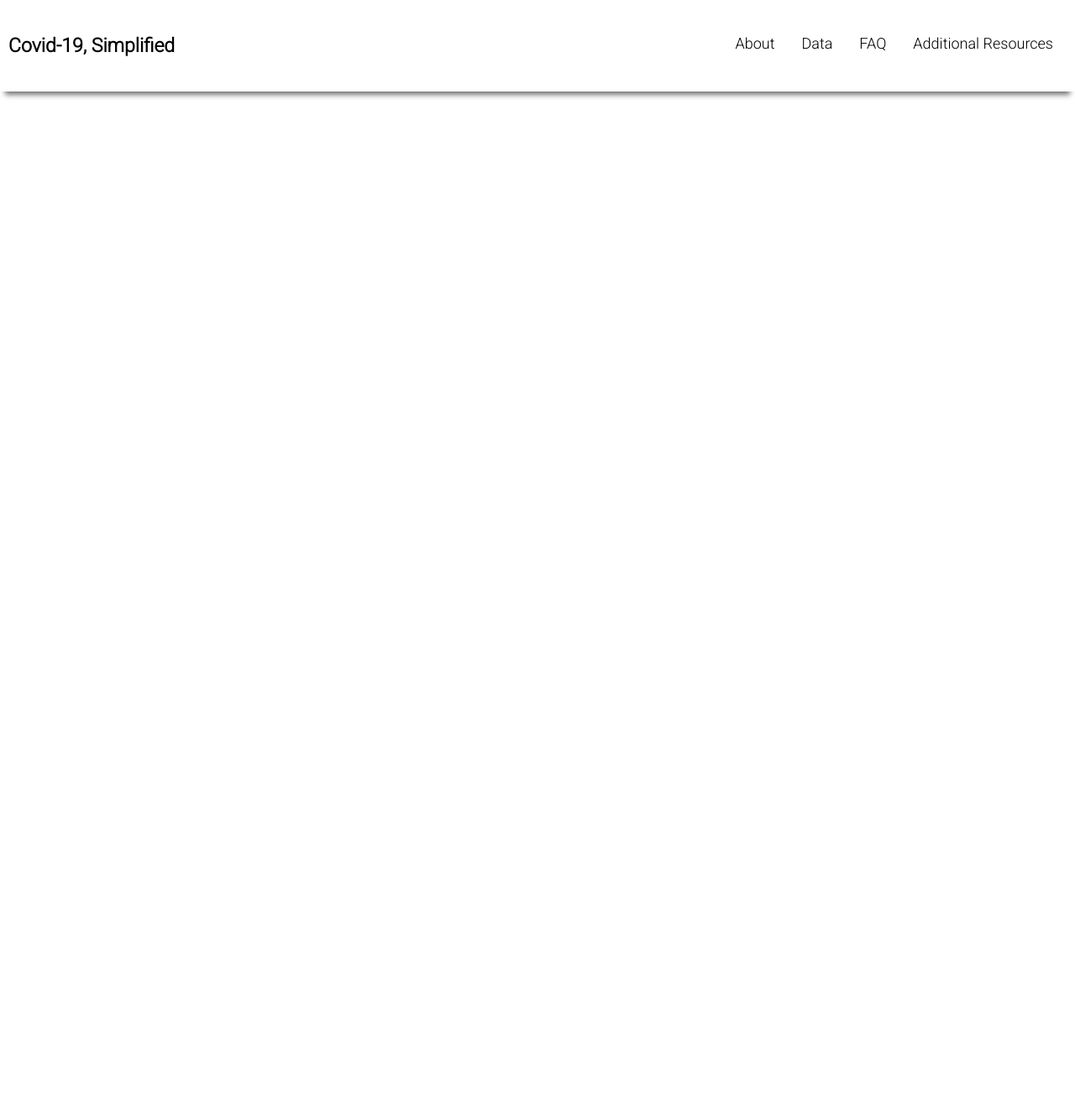
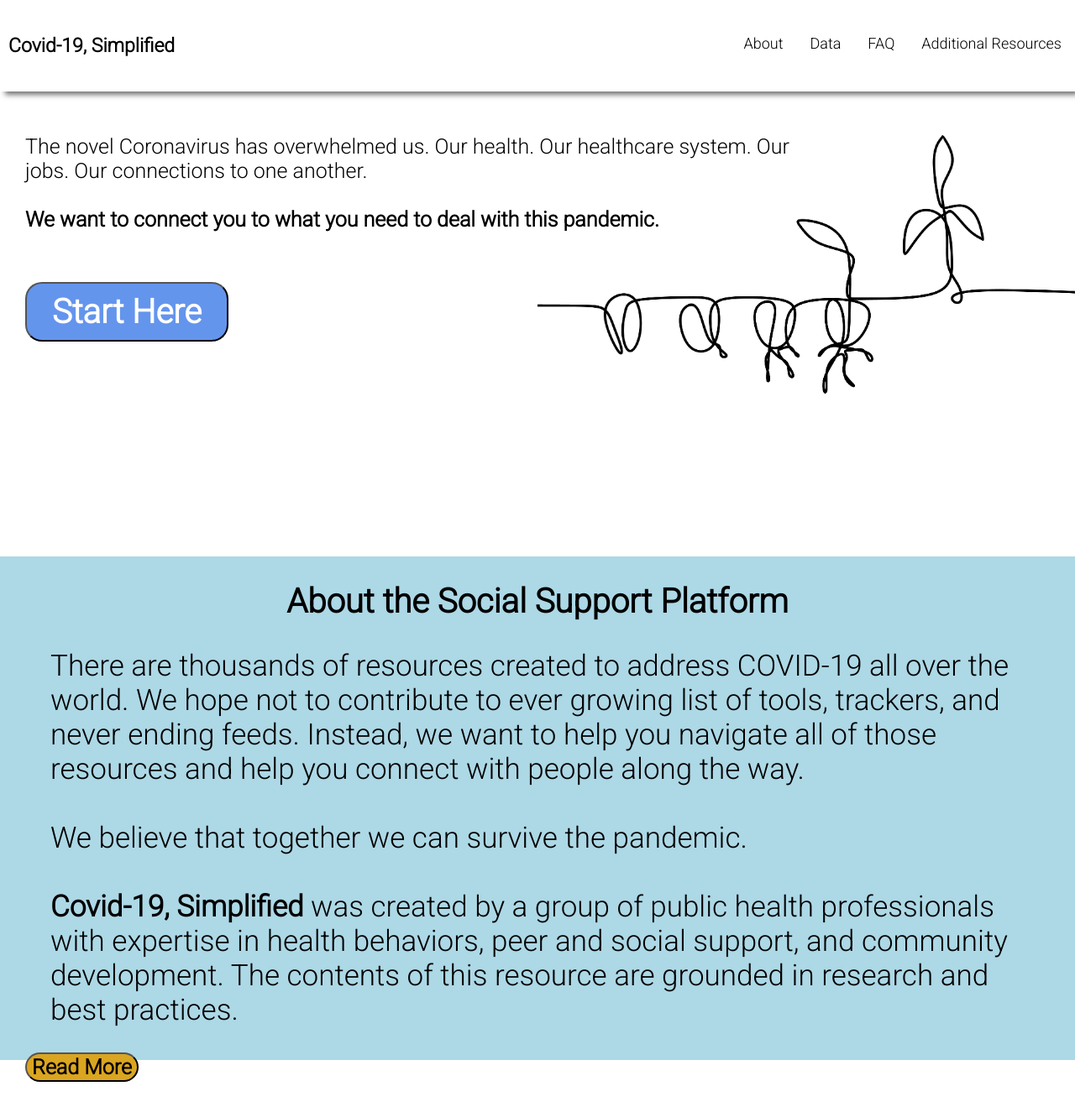
Before and after one commit to alexiscameronfrankel/covid19, a React (Create React App) app: page / in a window 1280 px wide. Shown: the whole page at 84% size. Before the commit the page ends 800 px from the top, so only its background shows below. Built offline with nearby package versions, Linux system fonts and the light colour scheme.

Commit message:
added sections...tweaked nav

```diff
--- a/src/App.css
+++ b/src/App.css
@@ -1,6 +1,3 @@
-/* yummy off-white: #fefdfb */
-
-
 @import url('https://fonts.googleapis.com/css2?family=Roboto:wght@300&display=swap');
 
 html, body {
@@ -16,9 +13,13 @@ html, body {
 nav {
   background: white;
   padding: 5px;
+  /* DEBUG THIS LATER WHEN YOU GET THE CHANCE....GETS COVERED BY THE BACKGROUND IMAGE BY START SECTION*/
   -webkit-box-shadow: 0 10px 6px -6px #777;
   -moz-box-shadow: 0 10px 6px -6px #777;
    box-shadow: 0 10px 6px -6px #777;
+  /* border-bottom: 2px solid rgb(0,0,0, 0.3); */
+  position: fixed;
+  width:100%;
 }
 
 nav ul {
@@ -68,7 +69,7 @@ nav ul li.logo {
   font-size: 23px;
   font-weight: 600;
   cursor: default;
-  /* USER-SELECT In web browsers, if you double-click on some text it will be selected/highlighted. This property can be used to prevent this. */
+  /* USER-SELECT In web browsers, if you double-click on some text it will be selected/highlighted. This property can be used to prevent this...CONSIDER CHANGING THIS */
   user-select: none;
   /* text-align: start; */
 }
@@ -95,7 +96,7 @@ nav ul li.btn {
 
 @media all and (max-width: 900px){
   nav{
-    padding: 5px 30px;
+    padding: 5px;
   }
   nav ul li.nav_items{
     width:100%;
@@ -120,3 +121,64 @@ nav ul li.btn {
     opacity: 0;
   }
 }
+
+
+/*--------START SECTION STYLES IN HOME.JS--------------*/
+
+#start {
+  padding-top: 30px;
+  height: 75vh;
+  background-image:url('/./startpic.png');
+  background-color:white;
+  background-size: 50%;
+  background-position: right;
+  background-repeat: no-repeat;
+}
+
+#start_content{
+  padding-top: 100px; /*you have to mess around with this*/
+  font-size: 25px;
+  margin: 30px;
+  width:75%;
+}
+
+#start_btn{
+  background-color: cornflowerblue;
+  padding: 10px 30px;
+  margin-top: 60px;
+  font-size: 40px;
+  font-family: 'Roboto', sans-serif;
+  border-radius: 20px;
+  font-weight: 900;
+  color: white;
+
+}
+
+/*-- second section start --*/
+
+#about_home{
+  height: 75vh;
+  background-color: lightblue;
+}
+
+#about_home h1{
+  text-align: center;
+  font-weight: bolder;
+  font-size: 40px;
+  padding-top: 30px;
+}
+
+#about_home article{
+  padding: 0px 60px;
+  font-size: 35px;
+}
+
+#about_home_btn{
+  background-color: goldenrod;
+  font-family: 'Roboto', sans-serif;
+  font-weight: 900;
+  font-size: 25px;
+  border-radius: 20px;
+  margin: 30px;
+
+}
--- a/src/App.js
+++ b/src/App.js
@@ -1,11 +1,13 @@
 import React from 'react';
 import './App.css';
 import Navbar from './components/Navbar';
+import Home from './components/Home';
 
 function App() {
   return (
     <div>
       <Navbar/>
+      <Home/>
     </div>
   );
 }
--- a/src/components/Home.js
+++ b/src/components/Home.js
@@ -3,9 +3,29 @@ import React, { Component } from 'react';
 class Home extends Component {
     render() {
         return (
-            <div>
-
-            </div>
+            <>
+              <section id="start">
+                 <article id="start_content">
+                     The novel Coronavirus has overwhelmed us. Our health. Our healthcare system. Our jobs. Our connections to one another.
+                    <br/><br/>
+                     <div>
+                        <b> We want to connect you to what you need to deal with this pandemic. </b>
+                     </div>
+                     <button id="start_btn" type="button">Start Here</button>
+                 </article>
+              </section>
+              <section id="about_home">
+                <h1>About the Social Support Platform</h1>
+                <article>
+                    There are thousands of resources created to address COVID-19 all over the world. We hope not to contribute to ever growing list of tools, trackers, and never ending feeds. Instead, we want to help you navigate all of those resources and help you connect with people along the way.
+                    <br/><br/>
+                    We believe that together we can survive the pandemic.
+                    <br/><br/>
+                    <b>Covid-19, Simplified</b> was created by a group of public health professionals with expertise in health behaviors, peer and social support, and community development. The contents of this resource are grounded in research and best practices.
+                </article>
+                <button id="about_home_btn" type="button">Read More</button>
+              </section>
+            </>
         );
     }
 }
--- a/src/components/Navbar.js
+++ b/src/components/Navbar.js
@@ -16,6 +16,7 @@ class Navbar extends Component {
     }
     render() {
         return (
+
             <nav>
             {/* ul start in nav  */}
                 <ul>
@@ -27,6 +28,7 @@ class Navbar extends Component {
                     <li className="btn"><i><FontAwesomeIcon icon={ faBars }/></i></li>
                  </ul>
             </nav>
+
         );
     }
 }
```
Also changed, not shown: public/startpic.png (added).
